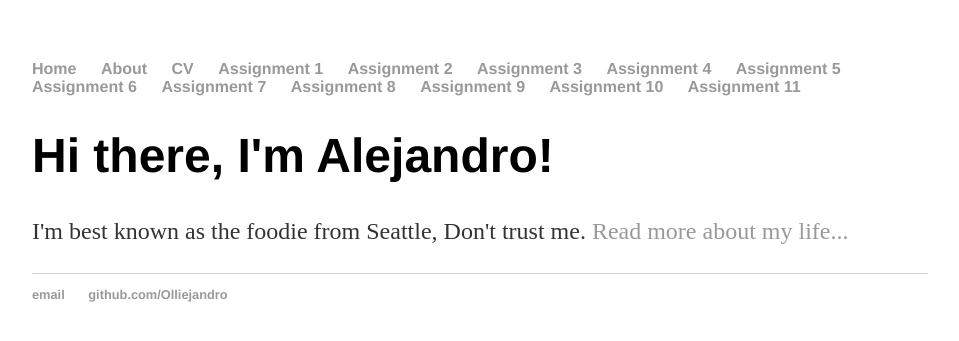
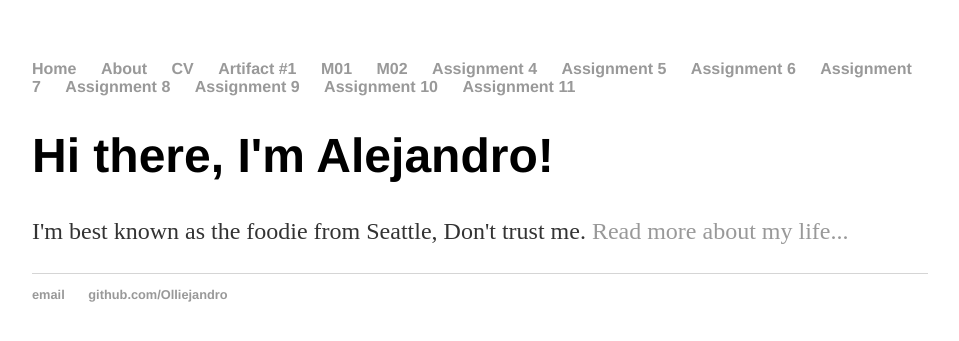
Before and after one commit to Olliejandro/Olliejandro.github.io, a Jekyll site: the page built from index.html, in a window 1280 px wide. Shown: the top 341 px of the page, without its empty margins (160-1119 px from the left). Built offline with Jekyll 4.4.1, drawn with Linux system fonts in a browser that asks for light colours.

Commit message:
Update default.html

```diff
--- a/_layouts/default.html
+++ b/_layouts/default.html
@@ -11,9 +11,9 @@
 	        		<li><a href="/">Home</a></li>
 		        	<li><a href="/about">About</a></li>
 	        		<li><a href="/cv">CV</a></li>
-	        		<li><a href="/Assignment1">Assignment 1</a></li>
-				<li><a href="/Assignment2">Assignment 2</a></li>
-				<li><a href="/Assignment3">Assignment 3</a></li>
+	        		<li><a href="/Assignment1">Artifact #1</a></li>
+				<li><a href="/Assignment2">M01</a></li>
+				<li><a href="/Assignment3">M02</a></li>
 				<li><a href="/Assignment4">Assignment 4</a></li>
 				<li><a href="/Assignment5">Assignment 5</a></li>
 				<li><a href="/Assignment4">Assignment 6</a></li>
```
